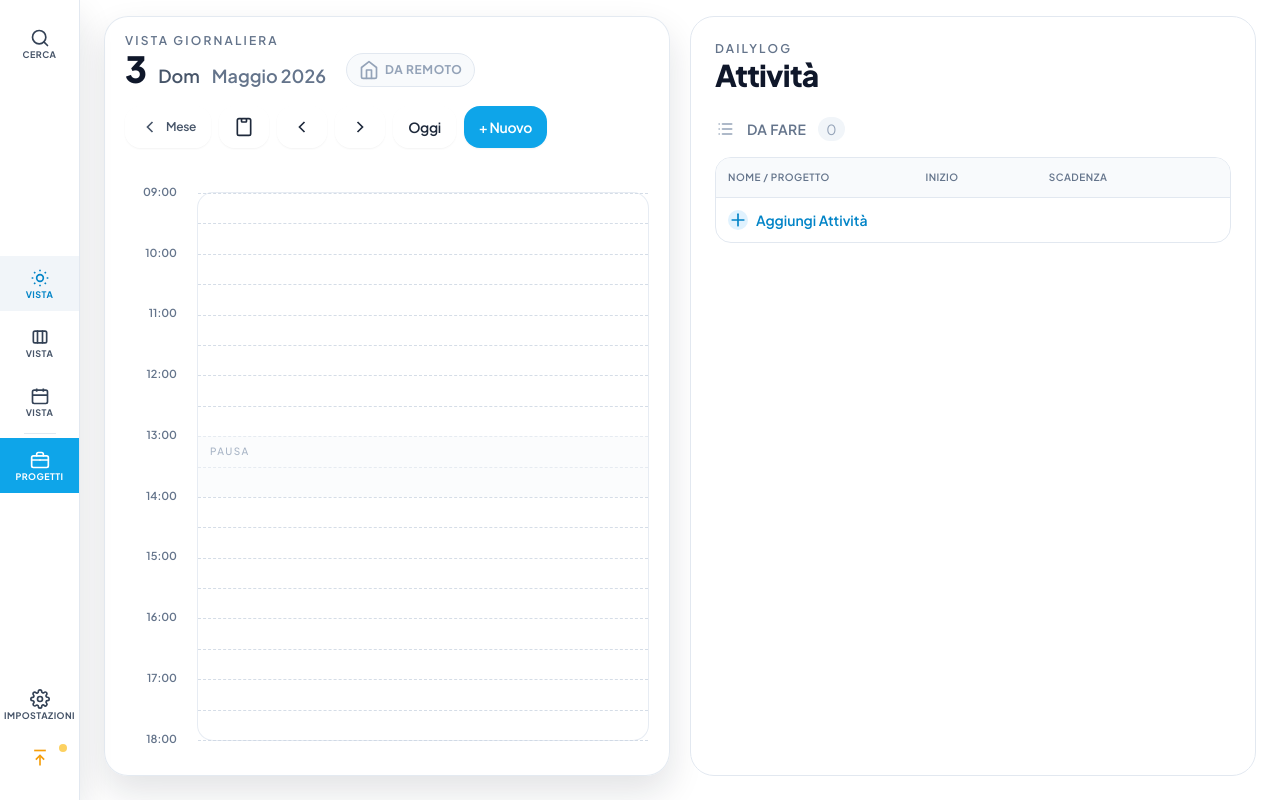
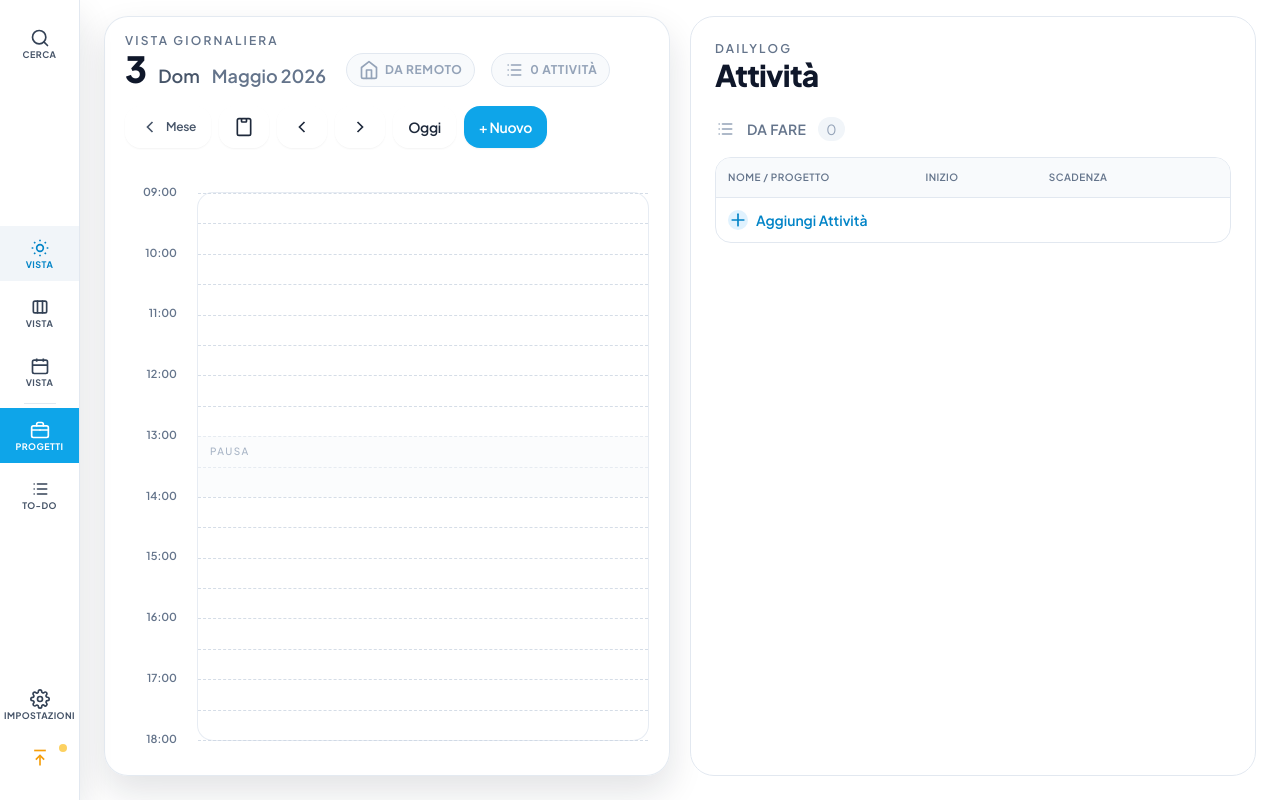
Before and after one commit to carloveronesi/DailyLog, a React (Vite) app: page / in a window 1280 px wide. Built offline with nearby package versions, Linux system fonts and the light colour scheme.

Commit message:
feat(todo): now is a standalone view

```diff
--- a/src/renderer/App.jsx
+++ b/src/renderer/App.jsx
@@ -13,6 +13,7 @@ import { Button, Icon, Modal } from "./components/ui";
 import { useCalendarData } from "./hooks/useCalendarData";
 import { useBackupSync } from "./hooks/useBackupSync";
 import { useTaskOperations } from "./hooks/useTaskOperations";
+import { useTodos } from "./hooks/useTodos";
 import { useUIState } from "./hooks/useUIState";
 import { SettingsContext, useWorkSlots } from "./contexts/SettingsContext";
 import { ymd, sameYMD, dowMon0 } from "./utils/date";
@@ -106,6 +107,9 @@ export default function App() {
     goPrevDay, goNextDay, goTodayDay,
     searchFilters, setSearchFilters,
   } = useUIState({ settings, setMonthYear });
+
+  const { todos, addTodo, updateTodo, deleteTodo, toggleDone } = useTodos();
+  const pendingTodoCount = useMemo(() => todos.filter(t => !t.isDone).length, [todos]);
 
   // Sincronizza mese calendario con la data attiva nelle viste settimana/giorno
   useEffect(() => {
@@ -298,12 +302,13 @@ export default function App() {
   }
 
   const isToday = sameYMD(activeDate, new Date());
-  const mainLayoutClass = viewMode === "projects"
+  const showTodoPanel = settings.showTodo !== false;
+  const mainLayoutClass = viewMode === "projects" || viewMode === "todo"
     ? "flex flex-col lg:flex-1 lg:min-h-0"
     : viewMode === "month"
       ? "grid grid-cols-1 lg:grid-cols-[1fr_360px] gap-5"
-      : viewMode === "day"
-        ? (isToday ? "grid grid-cols-1 lg:grid-cols-2 gap-5" : "grid grid-cols-1 gap-5")
+      : viewMode === "day" && showTodoPanel
+        ? "grid grid-cols-1 lg:grid-cols-2 gap-5"
         : "grid grid-cols-1 gap-5";
 
   return (
@@ -425,6 +430,12 @@ export default function App() {
               accent={viewMode !== "projects"}
               isActive={viewMode === "projects"}
             />
+            <SidebarBtn
+              icon="list-check"
+              label="To-do"
+              onClick={() => navigate("todo")}
+              isActive={viewMode === "todo"}
+            />
           </div>
 
           {/* Bottom */}
@@ -513,8 +524,7 @@ export default function App() {
                   onCopyEntry={handleCopyEntry}
                 />
               )}
-              {viewMode === "day" && (
-                <>
+              {viewMode === "day" && (<>
                 <DayView
                   date={activeDate}
                   dayData={dayData}
@@ -538,8 +548,10 @@ export default function App() {
                   pasteMode={!!copiedDay}
                   onPasteDay={() => handlePasteDay(activeDate)}
                   onCopyEntry={handleCopyEntry}
+                  pendingTodoCount={pendingTodoCount}
+                  onGoToTodo={() => navigate("todo")}
                 />
-                  {isToday && settings.showTodo !== false && (
+                {showTodoPanel && (
                   <TodoView
                     isEmbedded
                     availableProjects={clientNames}
@@ -551,10 +563,14 @@ export default function App() {
                         return { ...prev, todoTags: [...tags, newTag] };
                       });
                     }}
+                    todos={todos}
+                    addTodo={addTodo}
+                    updateTodo={updateTodo}
+                    deleteTodo={deleteTodo}
+                    toggleDone={toggleDone}
                   />
                 )}
-                </>
-              )}
+              </>)}
 
               {viewMode === "month" ? (
                 <aside className="space-y-4 flex flex-col lg:h-full lg:overflow-hidden">
@@ -588,6 +604,25 @@ export default function App() {
                   clientNames={clientNames}
                   allPeople={allPeople}
                   onProjectsChange={() => setProjectsVersion(v => v + 1)}
+                />
+              )}
+
+              {viewMode === "todo" && (
+                <TodoView
+                  availableProjects={clientNames}
+                  availableTags={settings.todoTags}
+                  onAddGlobalTodoTag={(newTag) => {
+                    setSettings(prev => {
+                      const tags = prev.todoTags || [];
+                      if (tags.some(t => t.toLowerCase() === newTag.toLowerCase())) return prev;
+                      return { ...prev, todoTags: [...tags, newTag] };
+                    });
+                  }}
+                  todos={todos}
+                  addTodo={addTodo}
+                  updateTodo={updateTodo}
+                  deleteTodo={deleteTodo}
+                  toggleDone={toggleDone}
                 />
               )}
             </main>
--- a/src/renderer/components/DayView.jsx
+++ b/src/renderer/components/DayView.jsx
@@ -30,6 +30,8 @@ export function DayView({
   pasteMode,
   onPasteDay,
   onCopyEntry,
+  pendingTodoCount = 0,
+  onGoToTodo,
 }) {
   const workSlots = useWorkSlots();
   const { MORNING_SLOTS, AFTERNOON_SLOTS, DAY_SLOTS, BREAK_START, BREAK_END } = workSlots;
@@ -117,6 +119,18 @@ export function DayView({
                 {dayData?.location === "office" ? "In Ufficio" : dayData?.location === "client" ? "Sede Cliente" : "Da Remoto"}
               </span>
             </button>
+            {onGoToTodo && (
+              <button
+                onClick={onGoToTodo}
+                className="ml-1 flex items-center gap-1.5 px-3 py-1.5 rounded-full border border-slate-200 bg-slate-50 hover:bg-slate-100 dark:border-slate-700 dark:bg-slate-900/50 dark:hover:bg-slate-800 transition-all"
+                title="Vai alle attività"
+              >
+                <Icon name="list-check" className="w-4 h-4 text-slate-400 dark:text-slate-500" />
+                <span className={`text-xs font-bold uppercase tracking-wider ${pendingTodoCount > 0 ? "text-sky-600 dark:text-sky-400" : "text-slate-400 dark:text-slate-500"}`}>
+                  {pendingTodoCount} {pendingTodoCount === 1 ? "attività" : "attività"}
+                </span>
+              </button>
+            )}
           </div>
         </div>
 
--- a/src/renderer/components/TodoView.jsx
+++ b/src/renderer/components/TodoView.jsx
@@ -1,7 +1,6 @@
 import { useState, useMemo, useRef, useEffect } from "react";
 import { createPortal } from "react-dom";
 import { Icon, Button, Modal } from "./ui";
-import { useTodos } from "../hooks/useTodos";
 
 const MONTHS_IT = ["Gennaio","Febbraio","Marzo","Aprile","Maggio","Giugno","Luglio","Agosto","Settembre","Ottobre","Novembre","Dicembre"];
 const DAYS_IT = ["Lu","Ma","Me","Gi","Ve","Sa","Do"];
@@ -144,9 +143,13 @@ export function TodoView({
   isEmbedded = false,
   availableProjects = [],
   availableTags = [],
-  onAddGlobalTodoTag
+  onAddGlobalTodoTag,
+  todos,
+  addTodo,
+  updateTodo,
+  deleteTodo,
+  toggleDone,
 }) {
-  const { todos, addTodo, updateTodo, deleteTodo, toggleDone } = useTodos();
   const [selectedTodoId, setSelectedTodoId] = useState(null);
   const [newSubtaskTitle, setNewSubtaskTitle] = useState("");
   const [newTagInput, setNewTagInput] = useState("");
```
Lines whose indentation alone changed are shown as unchanged.
